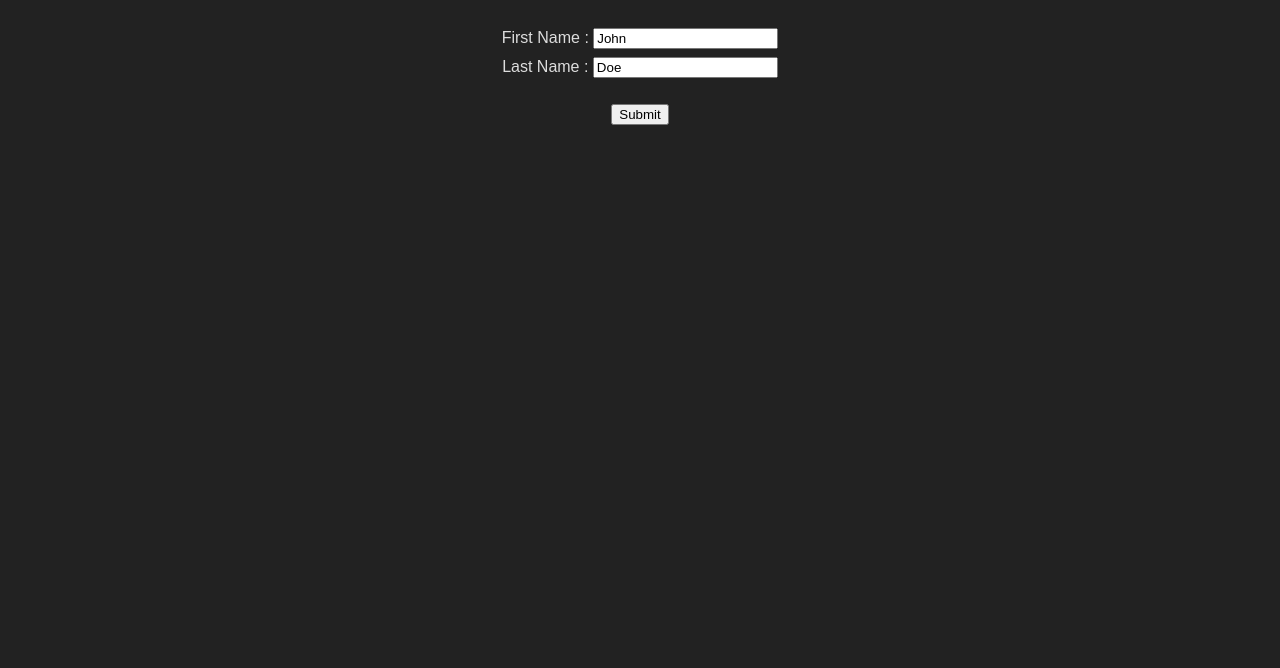
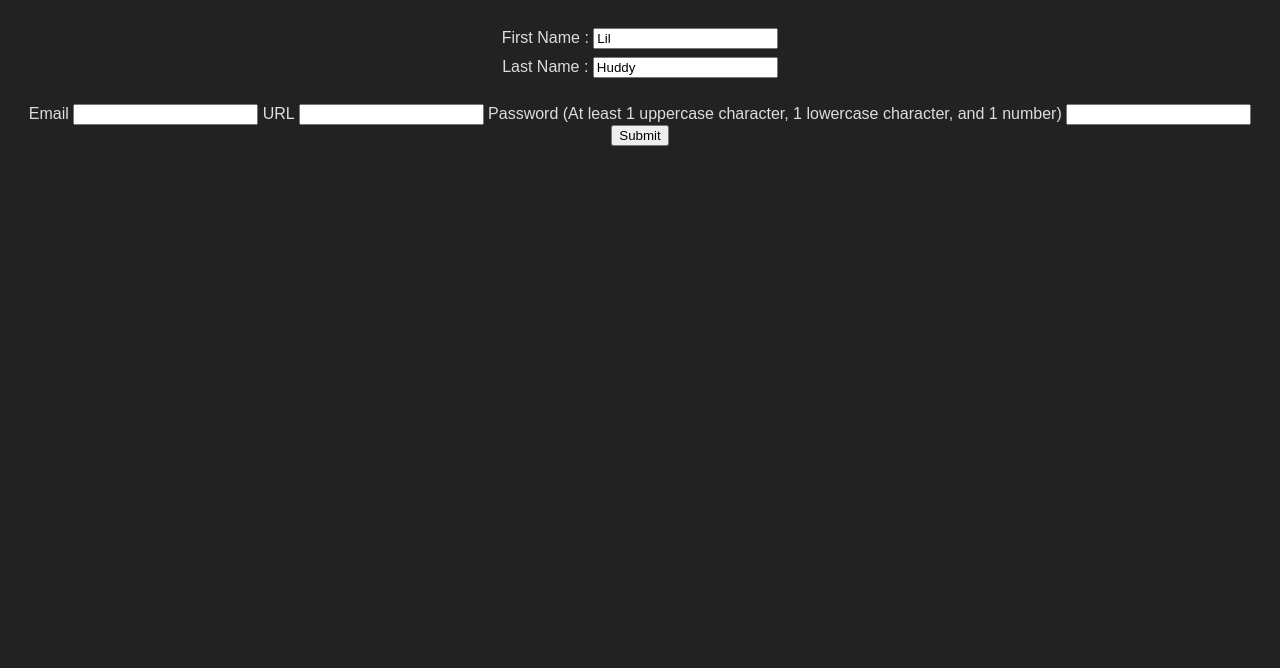
Before and after one commit to KhrystinaRusak/MongoDb, a website: page views/index.html in a window 1280 px wide. Shown: the part 132-800 px from the top of the page. Drawn offline with Linux system fonts and the light colour scheme.

Commit message:
init: create validate

```diff
--- a/views/index.html
+++ b/views/index.html
@@ -5,17 +5,29 @@
     <meta charset="utf-8">
     <meta name="viewport" content="width=device-width,initial-scale=1">
     <title>Hello HTML</title>
-    <script src="index.js"></script>
+    <script src="path/to/validate.polyfills.min.js"></script>
+    <script src="server.js"></script>
     <link rel="stylesheet" href="/public/style.css">
 </head>
 
 <body>
-    <h1>Hello, Alehandro.</h1>
-    <form action="/name" method="post">
+    <h1>Hello.</h1>
+    <form action="/name" method="post" data-validate>
         <label>First Name :</label>
-        <input type="text" name="first" value="John"><br>
+        <input type="text" name="first" value="Lil"><br>
+
         <label>Last Name :</label>
-        <input type="text" name="last" value="Doe"><br><br>
+        <input type="text" name="last" value="Huddy"><br><br>
+
+        <label for="email">Email</label>
+        <input type="email" id="email" required>
+
+        <label for="url">URL</label>
+        <input type="url" id="url" required>
+
+        <label for="password">Password (At least 1 uppercase character, 1 lowercase character, and 1 number)</label>
+        <input type="password" value="" title="Please choose a password that includes at least 1 uppercase character, 1 lowecase character, and 1 number." id="password" pattern="^(?=.*\d)(?=.*[a-z])(?=.*[A-Z](?!.*\s).*$" required>
+
         <input type="submit" value="Submit">
     </form>
 </body>
```
